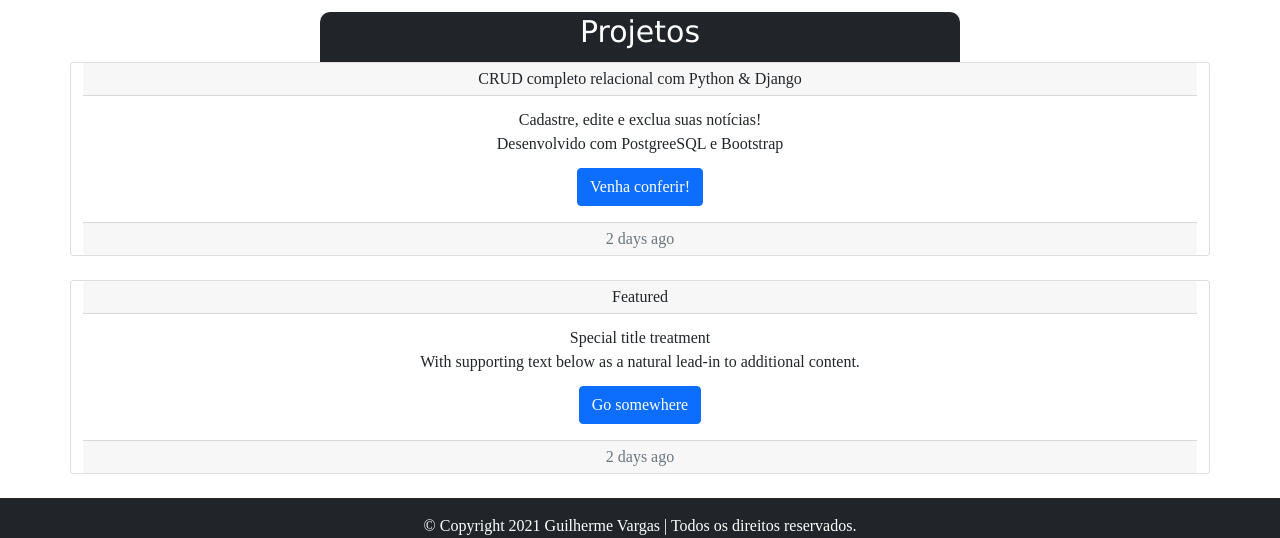
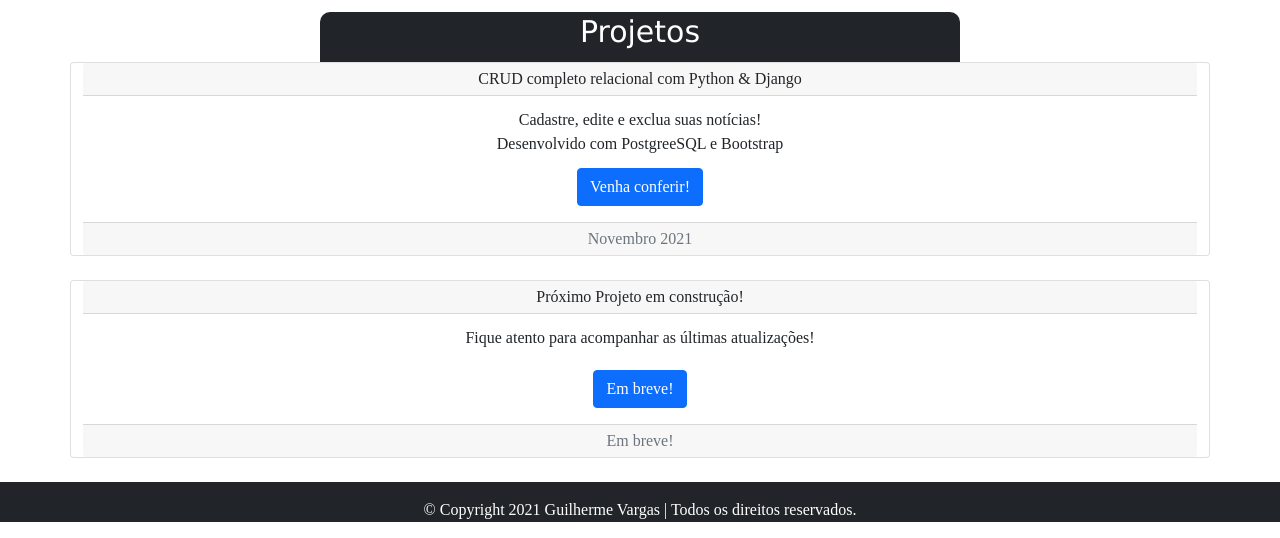
Before and after one commit to guivargas95/AWS_Django_App, a Django app: page / in a window 1280 px wide. Shown: the part 337-875 px from the top of the page. Run offline with Django 3.2, Linux system fonts and the light colour scheme.

Commit message:
Inclusão de página: em breve

```diff
--- a/Setup/portfolio/urls.py
+++ b/Setup/portfolio/urls.py
@@ -4,6 +4,7 @@ from . import views
 
 urlpatterns = [
     path('', views.index, name='index'),
+    path('em_breve', views.em_breve, name='em_breve'),
     #path('pizza', views.pizza, name='pizza'),
     #path('<int:receita_id>', views.receita, name='receita'),
 
--- a/Setup/portfolio/views.py
+++ b/Setup/portfolio/views.py
@@ -7,3 +7,6 @@ def index(request):
 
 def contato(request):
     pass
+
+def em_breve(request):
+    return render(request, 'em_breve.html')
--- a/Setup/templates/index.html
+++ b/Setup/templates/index.html
@@ -23,20 +23,20 @@
                     <a href="{% url 'noticias' %}" class="btn btn-primary mt-3">Venha conferir!</a>
                 </div>
                 <div class="card-footer text-muted">
-                    2 days ago
+                    Novembro 2021
                 </div>
             </div>
             <div class="card text-center m-4">
                 <div class="card-header">
-                    Featured
+                    Próximo Projeto em construção!
                 </div>
                 <div class="card-body corrigir-botao">
-                    <h5 class="card-title">Special title treatment</h5>
-                    <p class="card-text">With supporting text below as a natural lead-in to additional content.</p>
-                    <a href="#" class="btn btn-primary mt-3">Go somewhere</a>
+                    <h5 class="card-title">Fique atento para acompanhar as últimas atualizações!</h5>
+                    <p class="card-text"></p>
+                    <a href="{% url 'em_breve' %}" class="btn btn-primary mt-3">Em breve!</a>
                 </div>
                 <div class="card-footer text-muted">
-                    2 days ago
+                    Em breve!
                 </div>
             </div>
         </div>
--- a/Setup/templates/login.html
+++ b/Setup/templates/login.html
@@ -33,7 +33,7 @@
                                     <input id="senha" type="password" class="form-control" name="senha"
                                         placeholder="Digite aqui sua senha">
                                 </div>
-                                <div class="col-12 text-center mt-2 mb-4">
+                                <div class="col-12 text-center mt-4 mb-5">
                                     <button class="btn btn-success" type="submit">Acessar sua conta</button>
                                     <button type="button" class="btn btn-primary" onclick="exibirCriarConta()">Ainda não
                                         tem conta? Clique aqui</button>
```
Also changed, not shown: Setup/Setup/settings.py (+4 -5 lines), Setup/templates/em_breve.html (added, +17 -0 lines), Setup/Setup/static/img/em_breve.png (added), Setup/static/img/em_breve.png (added).
